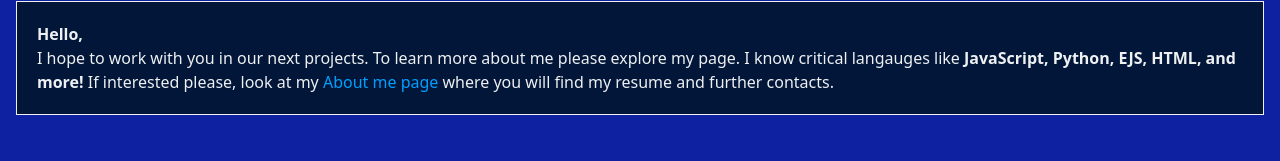
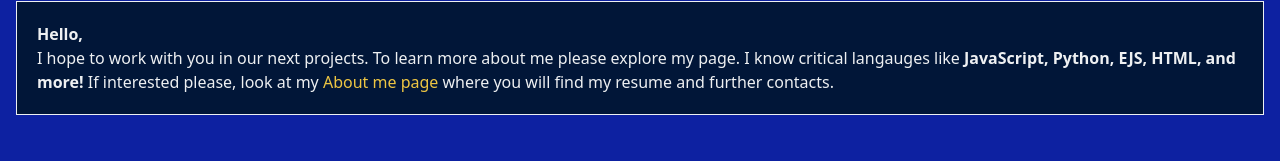
Before and after one commit to RosarioManny/ERosario-Portfolio-Site, a React (Vite) app: page /home in a window 1280 px wide. Shown: the part 379-540 px from the top of the page. Built offline with nearby package versions, Linux system fonts and the light colour scheme.

Commit message:
Solving DarkMode Issue

```diff
--- a/src/App.jsx
+++ b/src/App.jsx
@@ -25,10 +25,10 @@
 
   return (
     <DarkModeContext.Provider value={{darkMode, toggleDarkMode}}>
-      <main className={darkMode ? "dark" : ""}>
+      <main >
         <div className={`
-        bg-royal min-h-screen flex flex-grow flex-col
-        dark:${theme.dark.bg}
+        bg-royal min-h-screen transition-colors duration-300 flex flex-grow flex-col
+        ${darkMode ? theme.dark.bg : ""}
         `}>
           <Navbar element={Navbar} />
           <div className=''>
--- a/src/components/Home.jsx
+++ b/src/components/Home.jsx
@@ -62,7 +62,7 @@
                 <br/>
                 I hope to work with you in our next projects. To learn more about me please explore my page.
                 I know critical langauges like <b>JavaScript, Python, EJS, HTML, and more!</b> If interested please, look at my
-                  <Link to='/about' className="text-skyline"> About me page </Link>
+                  <Link to='/about' className="text-sunburst"> About me page </Link>
                 where you will find my resume and further contacts.
             </p>
           </div>
--- a/src/components/partials/_Footer.jsx
+++ b/src/components/partials/_Footer.jsx
@@ -1,18 +1,15 @@
 import { theme } from "../../styles/style";
 import { Link } from "react-router-dom";
-import { useDarkMode } from "../../darkModeContext";
 
 const Footer = () => {
-  const { darkMode, toggleDarkMode } = useDarkMode();
-
   return (
     <>
-    <section className={`${theme.container.footer} ${darkMode && theme.dark.footer} `}>
+    <section className={`${theme.container.footer}`}>
       <div> My personal website, created to showcase my skills as a full-stack software developer. </div>
       <button className="bg-sunburst text-midnight inline-flex justify-center p-1 w-1/4">
         <Link to="https://github.com/RosarioManny/My-Website.git"> Github </Link>
       </button>
-      <div className={`${darkMode && theme.dark.subheading} `}> Created by: Emmanuel Rosaio </div>
+      <div> Created by: Emmanuel Rosaio </div>
     </section>
     </>
   )
--- a/src/components/partials/_Navbar.jsx
+++ b/src/components/partials/_Navbar.jsx
@@ -1,12 +1,12 @@
 // FIRE
 import { useState, useEffect } from "react";
 import { Link } from "react-router-dom";
-import { theme } from "/src/styles/style";
+import { theme } from "../../styles/style";
 import { useDarkMode } from "../../darkModeContext";
 
 const Navbar = () =>  {
   const [isToggled, setIsToggle] = useState(false);
-  const {darkMode, toggleDarkMode } = useDarkMode();
+  const { darkMode, toggleDarkMode } = useDarkMode();
 
   const handleClick = () => {
     setIsToggle(!isToggled)
--- a/src/styles/style.js
+++ b/src/styles/style.js
@@ -20,7 +20,7 @@
   // Text
   heading: {
     default: "text-sunburst text-3xl mt-6 font-semibold",
-    home: "text-frost text-7xl mt-20 mx-4 font-sans border-inherit",
+    home: "text-frost text-7xl mt-20 mx-4 font-sans",
     drkDefault: "text-tangerine",
     drkHome: "text-skyline"
   },
@@ -42,7 +42,7 @@
   container: {
     default: "bg-midnight p-5 p m-4 border-[1px] border-frost",
     img: "bg-midnight p-3",
-    nav: "bg-midnight p-4 space-x-[125px] flex top-0 right-0 left-0 transition-colors duration-300 ease-out",
+    nav: "bg-midnight p-4 space-x-[125px] flex top-0 right-0 left-0",
     footer: "bg-midnight items-center mt-auto flex flex-col space-y-1 text-frost text-sm p-2 flex position-fixed ",
     socialsLogos: "bg-sunburst p-2",
     description: "bg-midnight text-frost mx-4 mb-6",
@@ -53,13 +53,12 @@
     offScreen: "bg-midnight h-screen w-full max-w-[450px] fixed top-0 flex flex-col space-y-9 items-center justify-center text-center text-3xl font-medium transition-all ease-in-out duration-300 off-screen-menu",
   },
   dark: {
-    home: "text-skyline transition-colors duration-500 ease-out",
-    subheading: "text-tangerine transition-colors duration-500 ease-out",
-    bodyText: "text-glacier border-skyline bg-charcoal transition-colors duration-500 ease-out",
-    nav: "text-tangerine bg-charcoal transition-colors duration-500 ease-out",
-    footer: "text-glacier bg-charcoal transition-colors duration-500 ease-out",
-    burger: "bg-tangerine transition-colors duration-500 ease-out",
-    container: "bg-charcoal transition-colors duration-500 ease-out",
-    bg: "bg-onyx border-skyline transition-colors duration-500 ease-out"
+    home: "text-skyline",
+    subheading: "text-tangerine",
+    bodyText: "text-glacier",
+    nav: "text-tangerine bg-charcoal transition-colors duration-500 ",
+    burger: "bg-tangerine",
+    container: "bg-charcoal",
+    bg: "bg-onyx"
   },
 }
```
Also changed, not shown: src/index.css (+0 -7 lines).
